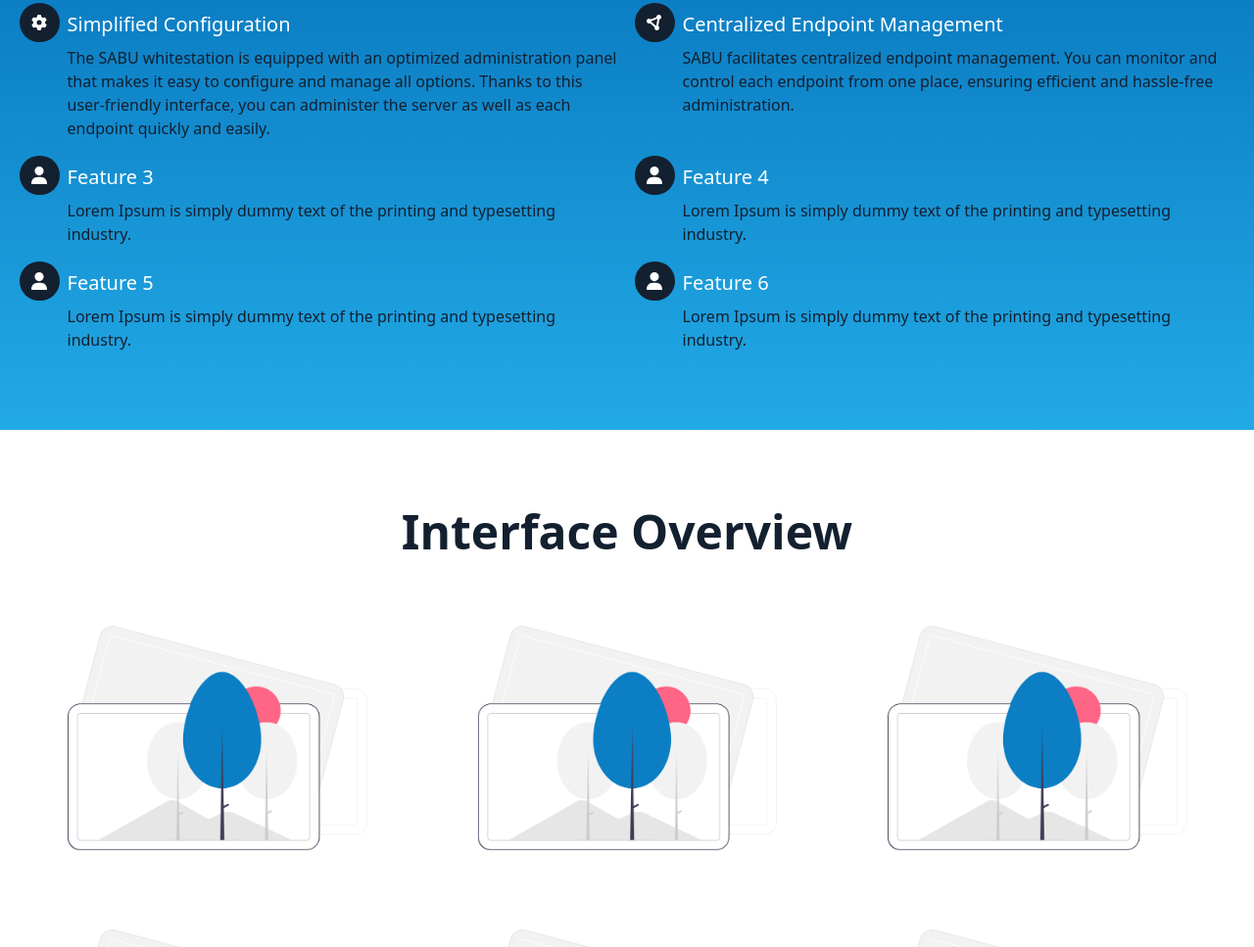
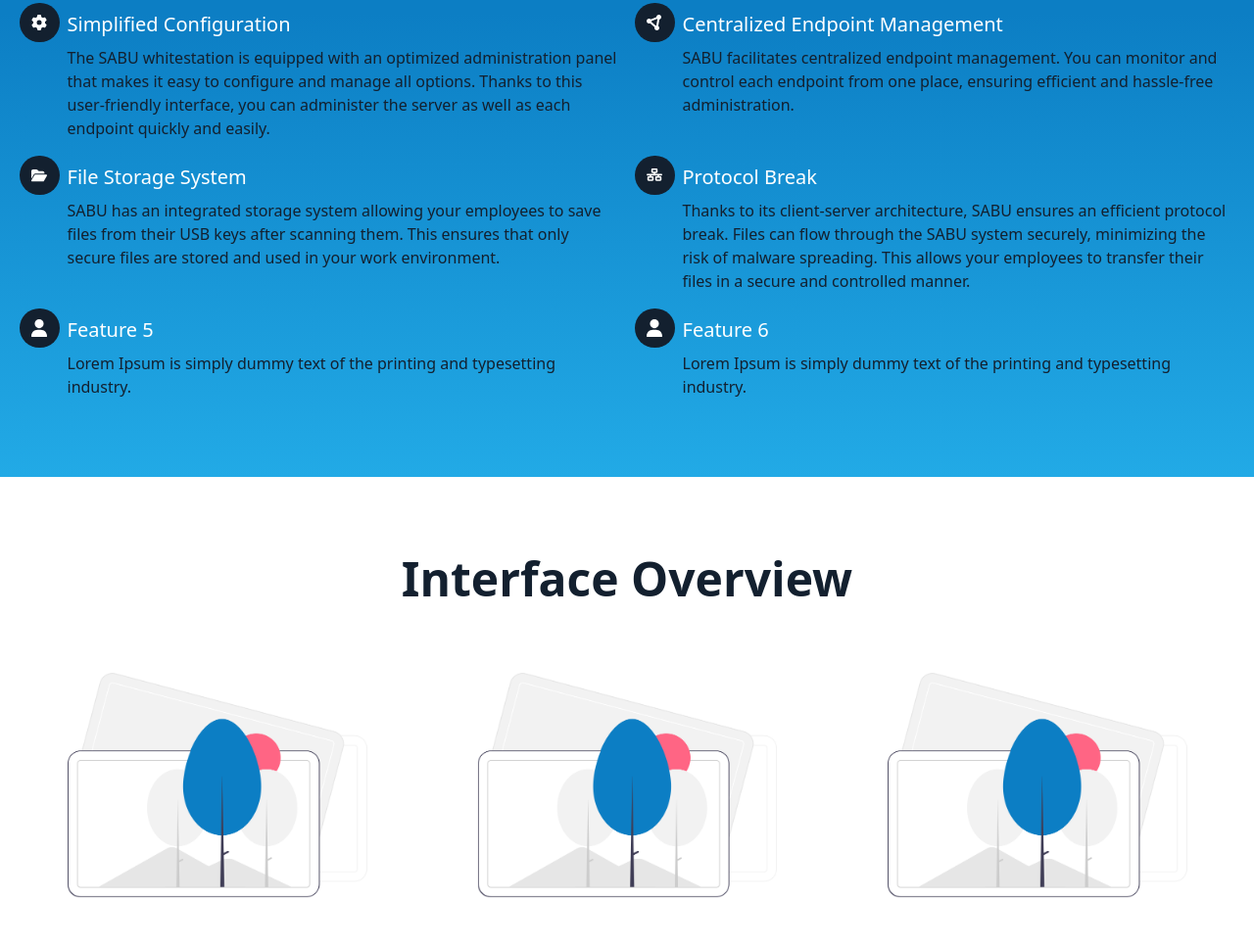
Before and after one commit to sabu-ws/sabu-ws.github.io, a website: page html/index.html in a window 1280 px wide. Shown: the part 1869-2836 px from the top of the page at 98% size. Drawn offline with nearby package versions, Linux system fonts and the light colour scheme; a web font is replaced by a local one.

Commit message:
add 3 & 4 features

```diff
--- a/html/index.html
+++ b/html/index.html
@@ -104,20 +104,20 @@
                     </div>
                     <div class="flex w-full gap-2" data-aos="fade-right" data-aos-delay="100">
                         <div class="rounded-full flex items-center justify-center w-11 h-10 select-none bg-[#13202f]">
-                            <svg class="w-4 fill-white" xmlns="http://www.w3.org/2000/svg" viewBox="0 0 448 512"><path d="M224 256A128 128 0 1 0 224 0a128 128 0 1 0 0 256zm-45.7 48C79.8 304 0 383.8 0 482.3C0 498.7 13.3 512 29.7 512H418.3c16.4 0 29.7-13.3 29.7-29.7C448 383.8 368.2 304 269.7 304H178.3z"/></svg>
+                            <svg class="w-4 fill-white" xmlns="http://www.w3.org/2000/svg" viewBox="0 0 576 512"><path d="M88.7 223.8L0 375.8V96C0 60.7 28.7 32 64 32H181.5c17 0 33.3 6.7 45.3 18.7l26.5 26.5c12 12 28.3 18.7 45.3 18.7H416c35.3 0 64 28.7 64 64v32H144c-22.8 0-43.8 12.1-55.3 31.8zm27.6 16.1C122.1 230 132.6 224 144 224H544c11.5 0 22 6.1 27.7 16.1s5.7 22.2-.1 32.1l-112 192C453.9 474 443.4 480 432 480H32c-11.5 0-22-6.1-27.7-16.1s-5.7-22.2 .1-32.1l112-192z"/></svg>
                         </div>
                         <div class="w-full flex flex-col gap-2 mt-2">
-                            <p class="text-xl text-white">Feature 3</p>
-                            <p class="text-titlecolor">Lorem Ipsum is simply dummy text of the printing and typesetting industry.</p>
+                            <p class="text-xl text-white">File Storage System</p>
+                            <p class="text-titlecolor">SABU has an integrated storage system allowing your employees to save files from their USB keys after scanning them. This ensures that only secure files are stored and used in your work environment.</p>
                         </div>
                     </div>
                     <div class="flex w-full gap-2" data-aos="fade-left" data-aos-delay="100">
                         <div class="rounded-full flex items-center justify-center w-11 h-10 select-none bg-[#13202f]">
-                            <svg class="w-4 fill-white" xmlns="http://www.w3.org/2000/svg" viewBox="0 0 448 512"><path d="M224 256A128 128 0 1 0 224 0a128 128 0 1 0 0 256zm-45.7 48C79.8 304 0 383.8 0 482.3C0 498.7 13.3 512 29.7 512H418.3c16.4 0 29.7-13.3 29.7-29.7C448 383.8 368.2 304 269.7 304H178.3z"/></svg>
+                            <svg class="w-4 fill-white" xmlns="http://www.w3.org/2000/svg" viewBox="0 0 640 512"><path d="M256 64H384v64H256V64zM240 0c-26.5 0-48 21.5-48 48v96c0 26.5 21.5 48 48 48h48v32H32c-17.7 0-32 14.3-32 32s14.3 32 32 32h96v32H80c-26.5 0-48 21.5-48 48v96c0 26.5 21.5 48 48 48H240c26.5 0 48-21.5 48-48V368c0-26.5-21.5-48-48-48H192V288H448v32H400c-26.5 0-48 21.5-48 48v96c0 26.5 21.5 48 48 48H560c26.5 0 48-21.5 48-48V368c0-26.5-21.5-48-48-48H512V288h96c17.7 0 32-14.3 32-32s-14.3-32-32-32H352V192h48c26.5 0 48-21.5 48-48V48c0-26.5-21.5-48-48-48H240zM96 448V384H224v64H96zm320-64H544v64H416V384z"/></svg>
                         </div>
                         <div class="w-full flex flex-col gap-2 mt-2">
-                            <p class="text-xl text-white">Feature 4</p>
-                            <p class="text-titlecolor">Lorem Ipsum is simply dummy text of the printing and typesetting industry.</p>
+                            <p class="text-xl text-white">Protocol Break</p>
+                            <p class="text-titlecolor">Thanks to its client-server architecture, SABU ensures an efficient protocol break. Files can flow through the SABU system securely, minimizing the risk of malware spreading. This allows your employees to transfer their files in a secure and controlled manner.</p>
                         </div>
                     </div>
                     <div class="flex w-full gap-2" data-aos="fade-right" data-aos-delay="200">
```
